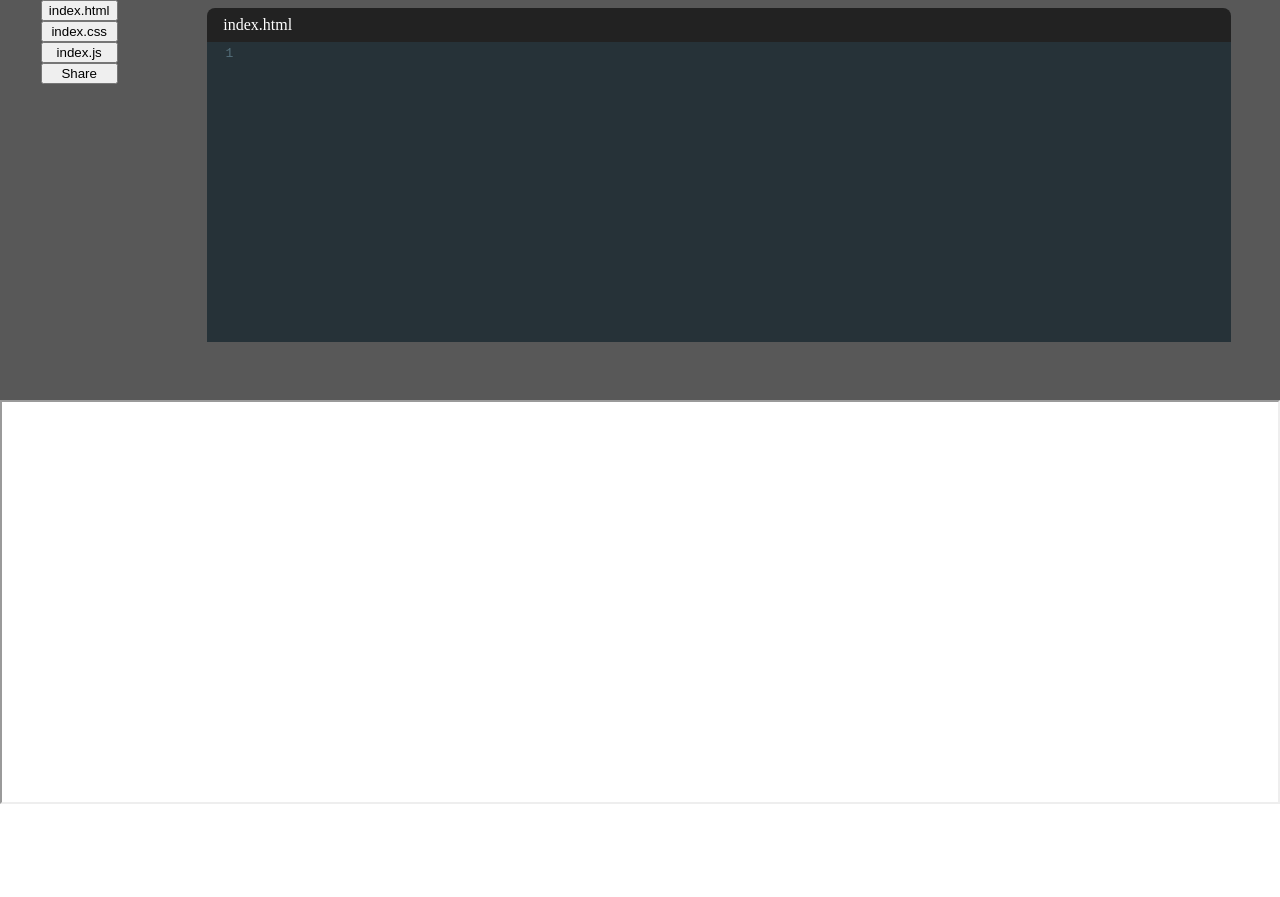
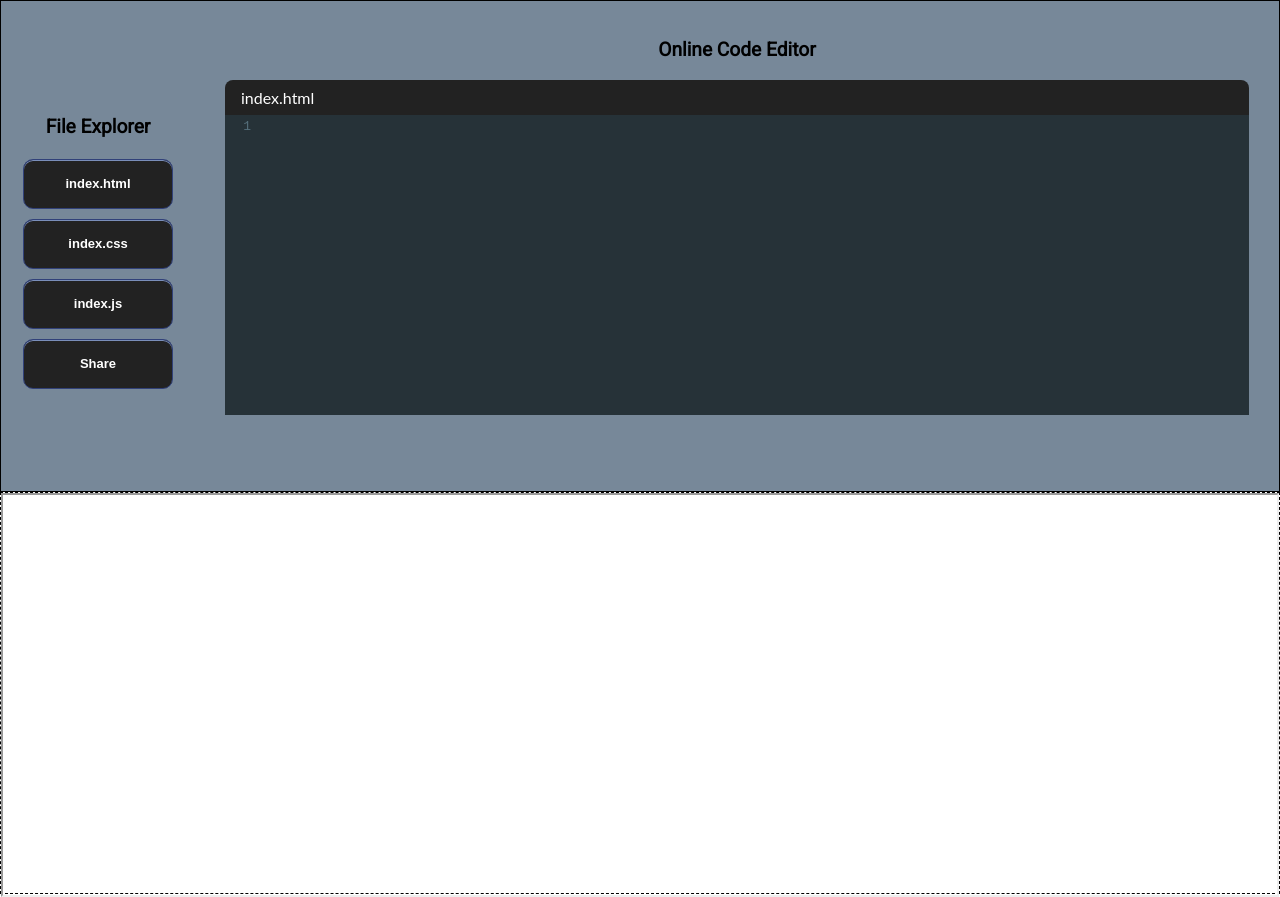
Before and after one commit to subho1999/online-code-editor, a React (Create React App) app: page / in a window 1280 px wide. Before the commit the page ends 804 px from the top, so only its background shows below. Built offline with nearby package versions, Linux system fonts and the light colour scheme.

Commit message:
final edits

```diff
--- a/src/components/App.js
+++ b/src/components/App.js
@@ -48,6 +48,7 @@ function App() {
   <div className='container'>
     <div className="pane top-pane">
       <div className="file-explorer">
+        <div className="label">File Explorer</div>
         <button
           className="btn"
           onClick={()=>{
@@ -81,10 +82,20 @@ function App() {
             params.append("api_paste_code", srcDoc)
             let url = "https://hidden-bayou-27416.herokuapp.com/https://pastebin.com/api/api_post.php"
             try {
-              let res = axios.post(url,params);
-              console.log(res)
+              axios.post(url,params)
+              .then((response) => {
+                console.log("data")
+                if (response.status !== 200) {
+                  console.log("Rejected")
+                }
+              })
+              .catch((e) => {
+                console.log(e)
+              })
+              // console.log(res)
             } catch(e) {
-              console.log(e)
+              // console.log(e)
+              console.log("Rejected")
             }
           }}
         >
--- a/src/components/Editor.js
+++ b/src/components/Editor.js
@@ -20,6 +20,7 @@ const Editor = (props) => {
 
     return (
         <div className="editor-container">
+            <p>Online Code Editor</p>
             <div className="title">
                 {fileName}
             </div>
--- a/src/index.css
+++ b/src/index.css
@@ -1,5 +1,8 @@
+@import url("https://fonts.googleapis.com/css2?family=Roboto  &display=swap");
+
 body {
   margin: 0;
+  font-family: "Lato", sans-serif;
 }
 
 .container {
@@ -13,13 +16,26 @@ body {
 }
 
 .top-pane {
+  padding-top: 10px;
   justify-content: space-around;
-  background-color: rgb(88, 88, 88);
+  background-color: lightslategray;
+  border: 1px solid black;
+  height: 60vh;
 }
 
 .file-explorer {
   display: flex;
   flex-direction: column;
+  justify-content: center;
+}
+
+.file-explorer .label {
+  text-align: center;
+  margin-bottom: 10px;
+  font-family: "Roboto", sans-serif;
+  text-align: center;
+  font-size: larger;
+  font-weight: 600;
 }
 
 .editor {
@@ -30,8 +46,43 @@ body {
   width: 80vw;
 }
 
+.btn {
+  margin-top: 10px;
+  min-width: 150px;
+  min-height: 50px;
+  box-shadow: inset 0px 1px 0px 0px #7a8eb9;
+  background: linear-gradient(to bottom, #637aad 5%, #5972a7 100%);
+  background-color: #637aad;
+  border: 1px solid #314179;
+  display: inline-block;
+  cursor: pointer;
+  color: #ffffff;
+  font-family: Arial;
+  font-size: 13px;
+  font-weight: bold;
+  padding: 6px 12px;
+  text-decoration: none;
+  background: linear-gradient(to bottom, rgb(34, 34, 34) 5%, rgb(34, 34, 34) 100%);
+  background-color: #5972a7;
+  position: relative;
+  top: 1px;
+  border-radius: 10px;
+}
+
+.btn:hover {
+  background-image: linear-gradient(to right, #29323c, #485563, #2b5876, #4e4376);
+  box-shadow: 0 4px 15px 0 rgba(45, 54, 65, 0.75);
+}
+
 .editor-container {
   padding: 0.5rem;
+}
+
+.editor-container p {
+  font-family: "Roboto", sans-serif;
+  text-align: center;
+  font-size: larger;
+  font-weight: 600;
 }
 
 .title {
@@ -44,8 +95,6 @@ body {
   border-top-left-radius: 0.5rem;
 }
 
-.code-mirror-wrapper {
-  flex-grow: 1;
-  border-bottom-left-radius: 0.5rem;
-  border-bottom-right-radius: 0.5rem;
+.bottom-pane {
+  border: 1px dashed black;
 }
```
